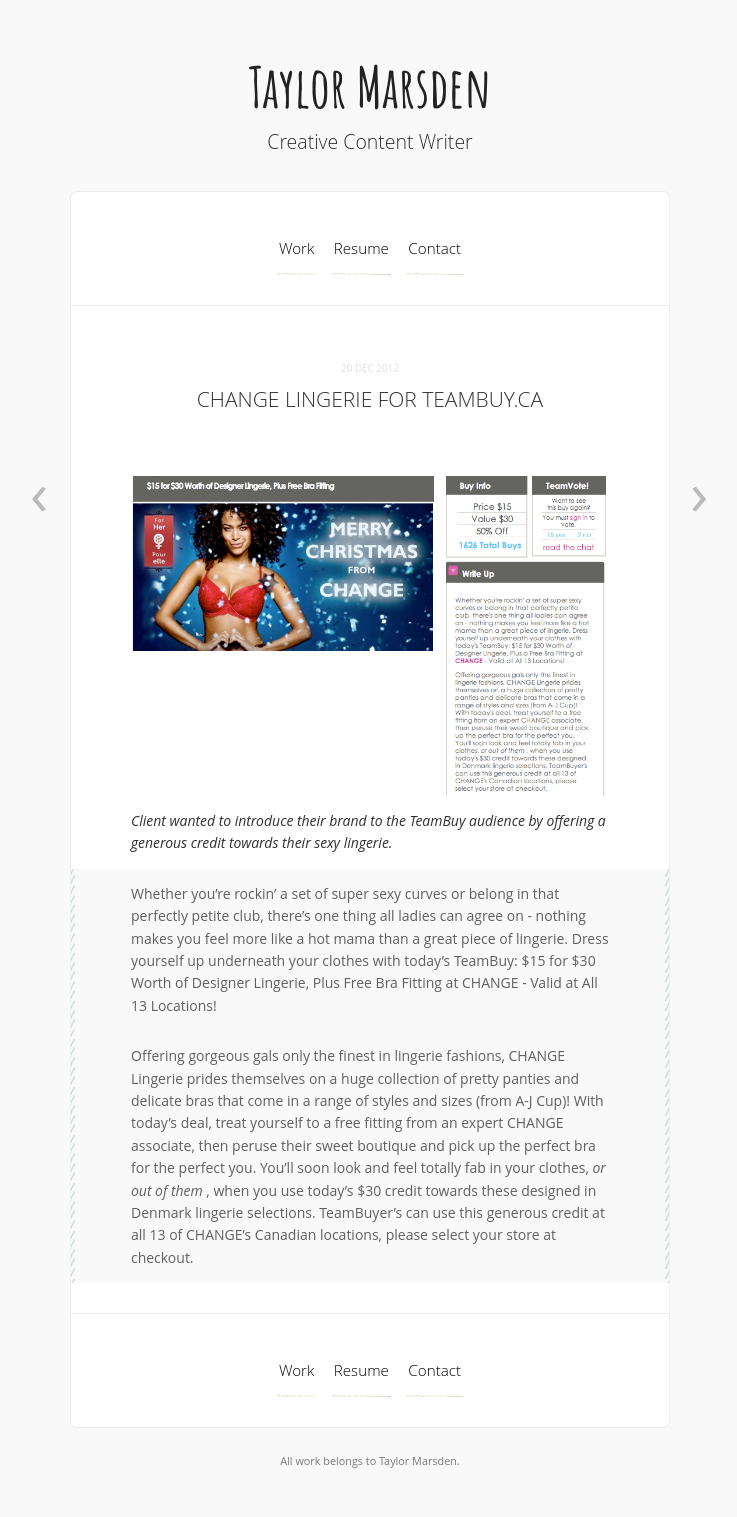
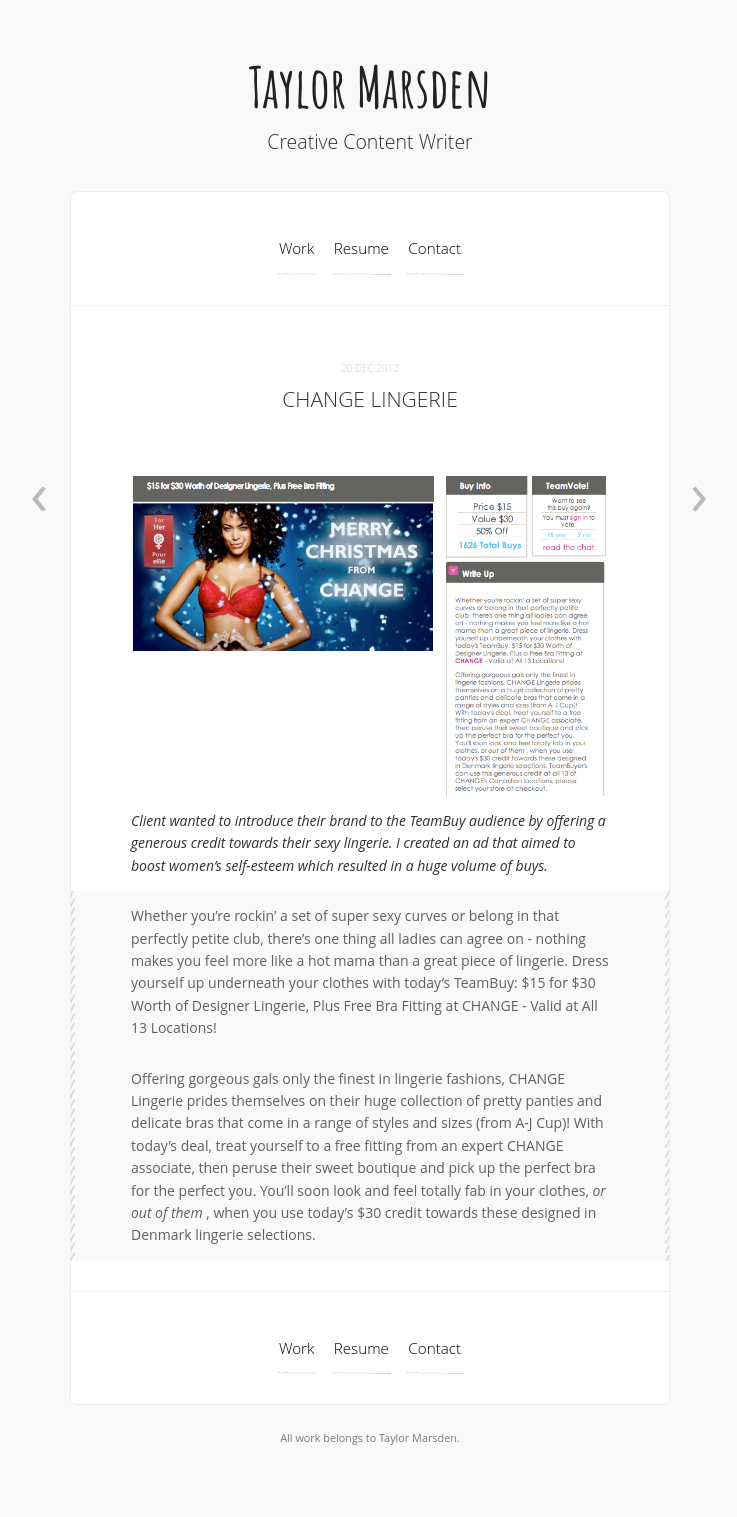
Before and after one commit to tkmars/tkmars.github.io, a Jekyll site: the page built from _posts/2012-12-20-change_lingerie.md, in a window 1280 px wide. Shown: the whole page, without its empty margins (270-1007 px from the left). Built offline with Jekyll 4.4.1, drawn with Linux system fonts in a browser that asks for light colours; Markdown is read by kramdown in place of the engine named in the settings; comment, search, counter and statistics services are not loaded; after the commit the page ends 1494 px from its top, so only the background shows below that.

Commit message:
ChangeLingerie changes

```diff
--- a/_posts/2012-12-20-change_lingerie.md
+++ b/_posts/2012-12-20-change_lingerie.md
@@ -1,13 +1,13 @@
 ---
 layout: post
-title: CHANGE Lingerie for TeamBuy.ca
+title: CHANGE Lingerie
 date: 2012-12-20
 ---
 
 ![My helpful screenshot]({{ site.url }}/images/ChangeLingerie.png)
 
-*Client wanted to introduce their brand to the TeamBuy audience by offering a generous credit towards their sexy lingerie.*
+*Client wanted to introduce their brand to the TeamBuy audience by offering a generous credit towards their sexy lingerie. I created an ad that aimed to boost women's self-esteem which resulted in a huge volume of buys.*
 
 > Whether you're rockin' a set of super sexy curves or belong in that perfectly petite club, there's one thing all ladies can agree on - nothing makes you feel more like a hot mama than a great piece of lingerie. Dress yourself up underneath your clothes with today's TeamBuy: $15 for $30 Worth of Designer Lingerie, Plus Free Bra Fitting at CHANGE - Valid at All 13 Locations!
 
-> Offering gorgeous gals only the finest in lingerie fashions, CHANGE Lingerie prides themselves on a huge collection of pretty panties and delicate bras that come in a range of styles and sizes (from A-J Cup)! With today's deal, treat yourself to a free fitting from an expert CHANGE associate, then peruse their sweet boutique and pick up the perfect bra for the perfect you. You'll soon look and feel totally fab in your clothes, <i>or out of them</i> , when you use today's $30 credit towards these designed in Denmark lingerie selections. TeamBuyer's can use this generous credit at all 13 of CHANGE's Canadian locations, please select your store at checkout.
+> Offering gorgeous gals only the finest in lingerie fashions, CHANGE Lingerie prides themselves on their huge collection of pretty panties and delicate bras that come in a range of styles and sizes (from A-J Cup)! With today's deal, treat yourself to a free fitting from an expert CHANGE associate, then peruse their sweet boutique and pick up the perfect bra for the perfect you. You'll soon look and feel totally fab in your clothes, <i>or out of them</i> , when you use today's $30 credit towards these designed in Denmark lingerie selections.
```
